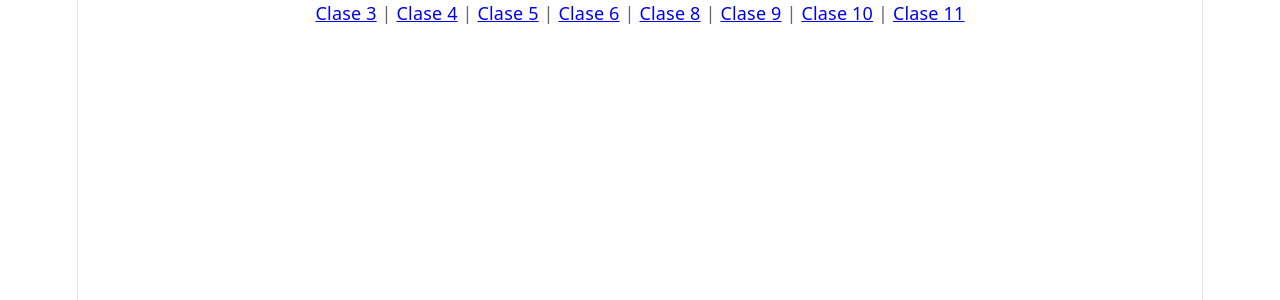
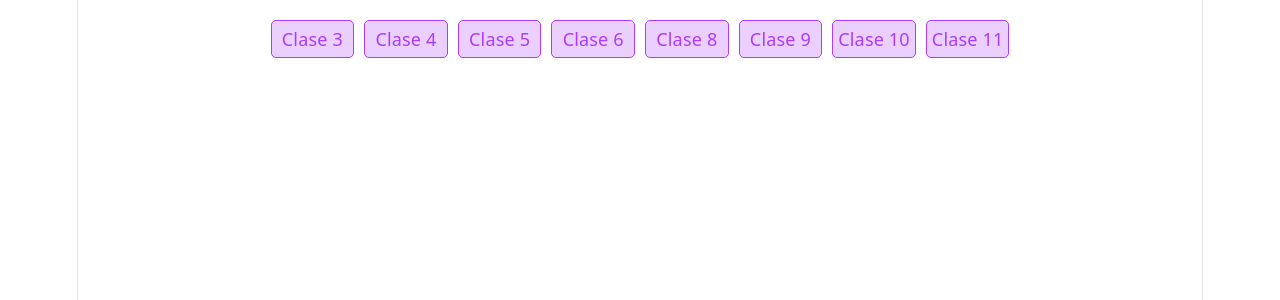
Before and after one commit to jeremiassosa/react-bootcamp-Sosa, a React (Vite) app in the folder react-bootcamp-Sosa/: page / in a window 1280 px wide. Shown: the top 300 px of the page. Built offline with nearby package versions, Linux system fonts and the light colour scheme.

Commit message:
chore/estetic nave page

```diff
--- a/react-bootcamp-Sosa/src/App.css
+++ b/react-bootcamp-Sosa/src/App.css
@@ -194,3 +194,37 @@
 .night{
   background-color: black;
 }
+nav{
+  margin: 20px;
+  display: grid;
+  grid-template-columns: repeat(8, 1fr);
+  gap: 10px;
+  @media (max-width: 600px) {
+    grid-template-columns: repeat(7, 1fr);
+  }
+  @media (max-width: 500px) {
+    grid-template-columns: repeat(6, 1fr);
+  }
+  @media (max-width: 370px) {
+    grid-template-columns: repeat(5, 1fr);
+  }
+}
+.Link{
+  text-decoration: none;
+  color: #aa3bff;
+  background-color: #aa3bff3e;
+  border-radius: 5px;
+  border: 1px solid #aa3bff;
+  padding: 5px;
+}
+.Link:hover {
+  color: rgb(120, 52, 172);
+  border: rgb(120, 52, 172);
+}
+body{
+  margin-bottom: 50px;
+}
+h2{
+  font-weight: 700;
+  color: rgba(0, 0, 0, 0.797);
+}
--- a/react-bootcamp-Sosa/src/App.tsx
+++ b/react-bootcamp-Sosa/src/App.tsx
@@ -13,14 +13,14 @@ function App() {
     <>
       <BrowserRouter>
       <nav>
-        <Link to="/pages/Lesson3-page.tsx">Clase 3</Link> |{" "}
-        <Link to="/pages/Lesson4-page.tsx">Clase 4</Link> |{" "}
-        <Link to="/pages/Lesson5-page.tsx">Clase 5</Link> |{" "}
-        <Link to="/pages/Lesson6-page.tsx">Clase 6</Link> |{" "}
-        <Link to="/pages/Lesson8-page.tsx">Clase 8</Link> |{" "}
-        <Link to="/pages/Lesson9-page.tsx">Clase 9</Link> |{" "}
-        <Link to="/pages/Lesson10-page.tsx">Clase 10</Link> |{" "}
-        <Link to="/pages/Lesson11-page.tsx">Clase 11</Link>
+        <Link to="/pages/Lesson3-page.tsx" className="Link">Clase 3</Link>
+        <Link to="/pages/Lesson4-page.tsx" className="Link">Clase 4</Link>
+        <Link to="/pages/Lesson5-page.tsx" className="Link">Clase 5</Link>
+        <Link to="/pages/Lesson6-page.tsx" className="Link">Clase 6</Link>
+        <Link to="/pages/Lesson8-page.tsx" className="Link">Clase 8</Link>
+        <Link to="/pages/Lesson9-page.tsx" className="Link">Clase 9</Link>
+        <Link to="/pages/Lesson10-page.tsx" className="Link">Clase 10</Link>
+        <Link to="/pages/Lesson11-page.tsx" className="Link">Clase 11</Link>
       </nav>
 
     <Routes>
--- a/react-bootcamp-Sosa/src/lesson3/exercise1-counter.tsx
+++ b/react-bootcamp-Sosa/src/lesson3/exercise1-counter.tsx
@@ -13,7 +13,7 @@ function Counter() {
         >
           +
         </button>
-        <span>Conunt is {count}</span>
+        <span>Count is {count}</span>
         <button
           type="button"
           className="counter"
--- a/react-bootcamp-Sosa/src/lesson8/exercise1-ContadorClicks.tsx
+++ b/react-bootcamp-Sosa/src/lesson8/exercise1-ContadorClicks.tsx
@@ -17,7 +17,7 @@ function CounterUseEffect() {
         >
           +
         </button>
-        <span>Conunt is {count}</span>
+        <span>Count is {count}</span>
         <button
           type="button"
           className="counter"
--- a/react-bootcamp-Sosa/src/pages/Lesson10-page.tsx
+++ b/react-bootcamp-Sosa/src/pages/Lesson10-page.tsx
@@ -7,7 +7,7 @@ export function Page10() {
   return (
     <>
       <h2>Lesson 10</h2>
-        <hr />
+
       <h3>Exercise 1</h3>
         <ContadorProvider>
             <CounterWithContext />
--- a/react-bootcamp-Sosa/src/pages/Lesson11-page.tsx
+++ b/react-bootcamp-Sosa/src/pages/Lesson11-page.tsx
@@ -6,7 +6,7 @@ export function Page11() {
   return (
     <>
       <h2>Lesson 11</h2>
-      <hr />
+
       <h3>Exercise 1</h3>
         <CounterWihtZustand />
       <h3>Exercise 2</h3>
--- a/react-bootcamp-Sosa/src/pages/Lesson3-page.tsx
+++ b/react-bootcamp-Sosa/src/pages/Lesson3-page.tsx
@@ -5,7 +5,7 @@ export function Page3() {
   return(
       <>
     <h2>Lesson 3</h2>
-        <hr />
+
     <h3>Exercise 1</h3>
         <Counter />
     <h3>Exercise 2</h3>
--- a/react-bootcamp-Sosa/src/pages/Lesson4-page.tsx
+++ b/react-bootcamp-Sosa/src/pages/Lesson4-page.tsx
@@ -5,7 +5,7 @@ export function Page4() {
   return(
       <>
     <h2>Lesson 4</h2>
-        <hr />
+
     <h3>Exercise 1</h3>
         <TrafficLight />
     <h3>Exercise 2</h3>
--- a/react-bootcamp-Sosa/src/pages/Lesson5-page.tsx
+++ b/react-bootcamp-Sosa/src/pages/Lesson5-page.tsx
@@ -6,7 +6,7 @@ export function Page5() {
   return(
       <>
     <h2>Lesson 5</h2>
-        <hr />
+
     <h3>Exercise 1</h3>
         <RenderList />
     <h3>Exercise 2</h3>
--- a/react-bootcamp-Sosa/src/pages/Lesson6-page.tsx
+++ b/react-bootcamp-Sosa/src/pages/Lesson6-page.tsx
@@ -5,7 +5,7 @@ export function Page6() {
   return(
     <>
         <h2>Lesson 6</h2>
-            <hr />
+
         <h3>Exercise 1</h3>
             <LiveGreeting />
         <h3>Exercise 2</h3>
--- a/react-bootcamp-Sosa/src/pages/Lesson8-page.tsx
+++ b/react-bootcamp-Sosa/src/pages/Lesson8-page.tsx
@@ -5,7 +5,7 @@ export function Page8() {
   return (
     <>
       <h2>Lesson 8</h2>
-        <hr />
+
       <h3>Exercise 1</h3>
         <CounterUseEffect />
       <h3>Exercise 2</h3>
--- a/react-bootcamp-Sosa/src/pages/Lesson9-page.tsx
+++ b/react-bootcamp-Sosa/src/pages/Lesson9-page.tsx
@@ -4,7 +4,7 @@ export function Page9() {
   return (
     <>
       <h2>Lesson 9</h2>
-        <hr />
+
       <h3>Exercise 1</h3>
          <CountdownWithMemory initialSeconds={30} />
     </>
```
